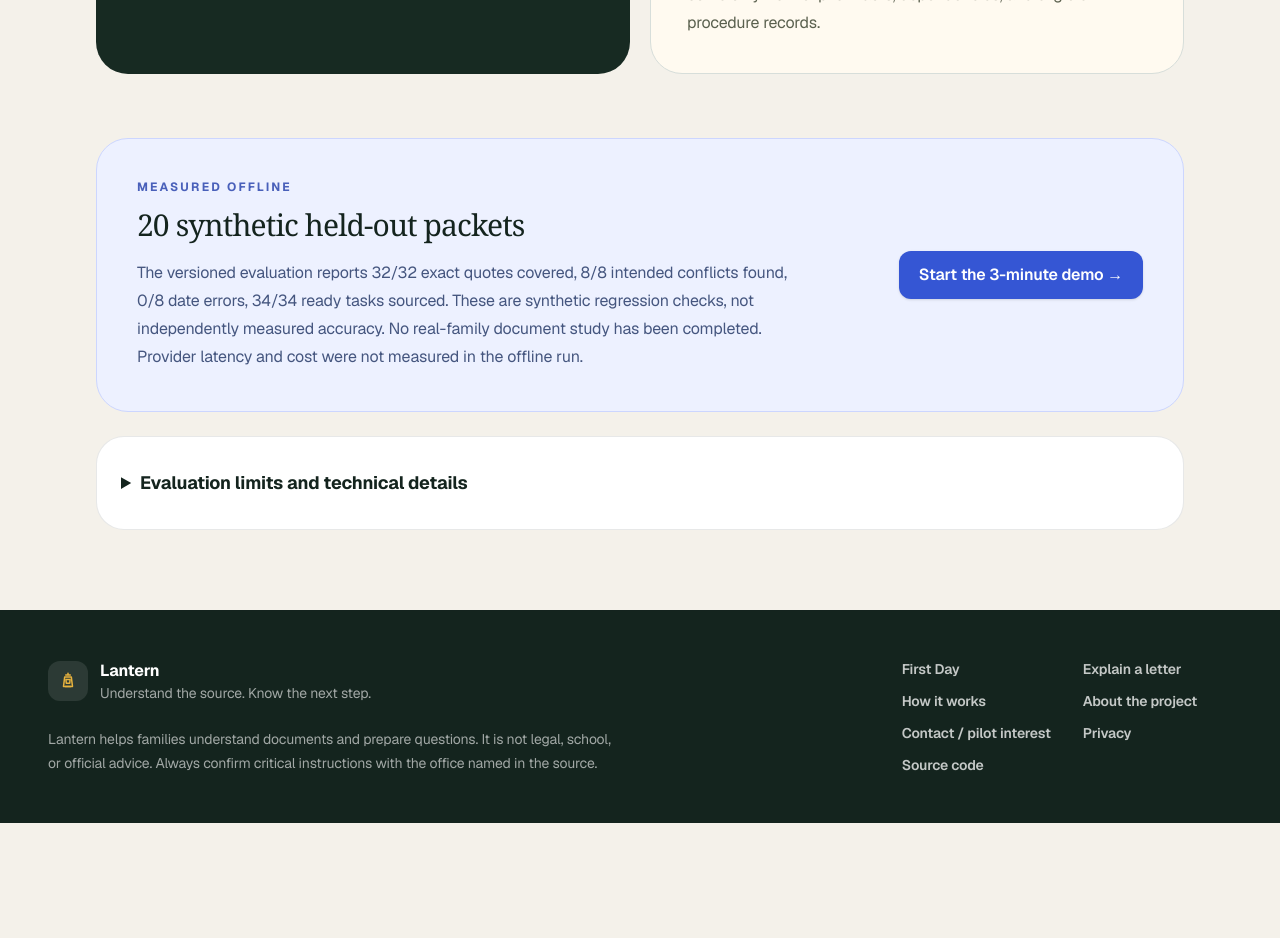
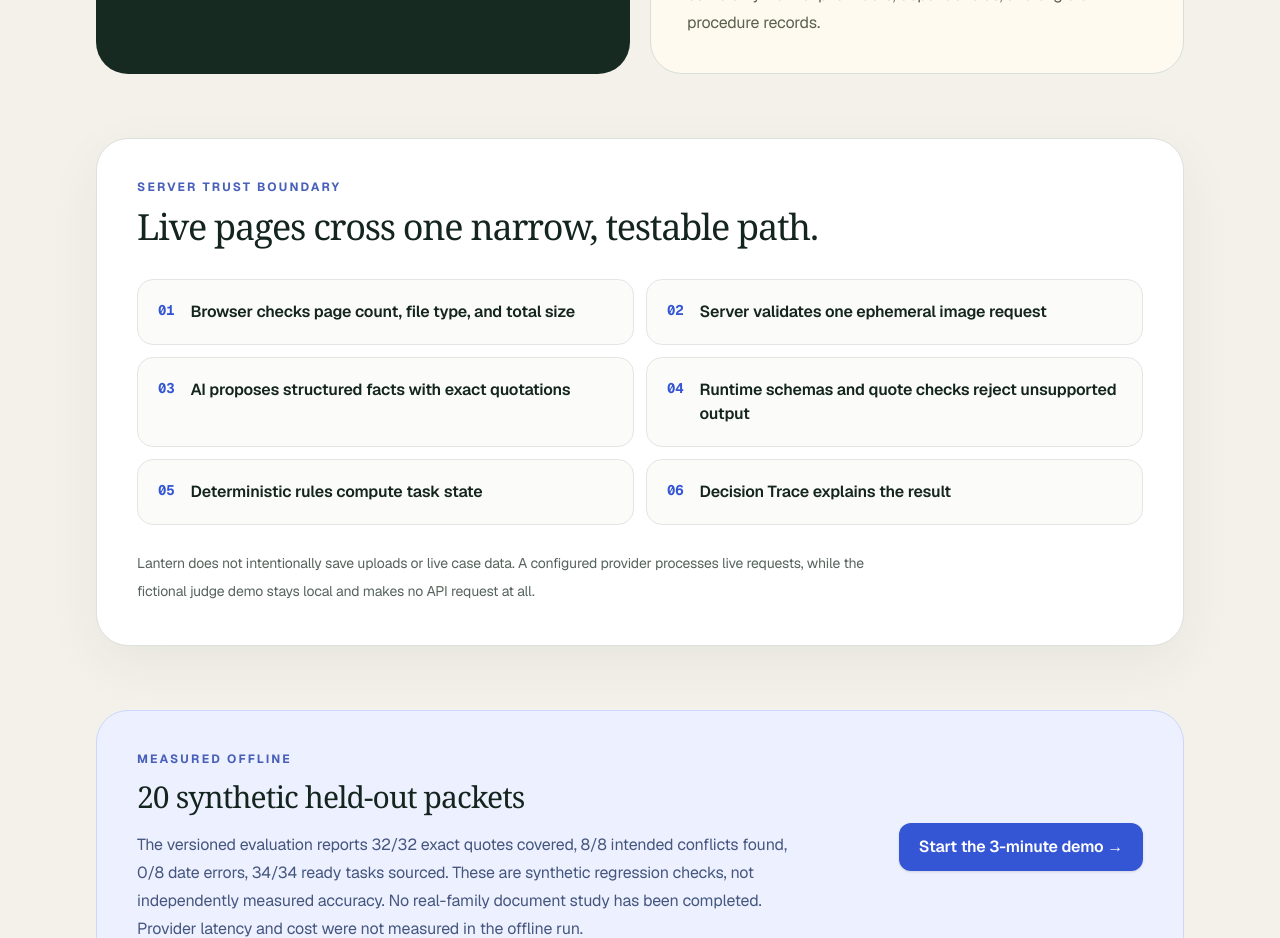
Before and after one commit to isaacgong0311-hash/Congressional-App-Challenge-, a Next.js app: page /first-day/how-it-works in a window 1280 px wide. Shown: the part 2100-3038 px from the top of the page. Before the commit the page ends 2923 px from the top, so only its background shows below. Built offline with nearby package versions, Linux system fonts and the light colour scheme; a web font is replaced by a local one.

Commit message:
docs: explain Lantern backend trust boundary

```diff
--- a/app/first-day/how-it-works/page.tsx
+++ b/app/first-day/how-it-works/page.tsx
@@ -54,6 +54,15 @@ const stages = [
       "The planner derives Ready, Waiting, Needs clarification, Needs review, or Done from those records—never from a model guess.",
     example: "Confirm orientation · Ready",
   },
+] as const;
+
+const serverStages = [
+  "Browser checks page count, file type, and total size",
+  "Server validates one ephemeral image request",
+  "AI proposes structured facts with exact quotations",
+  "Runtime schemas and quote checks reject unsupported output",
+  "Deterministic rules compute task state",
+  "Decision Trace explains the result",
 ] as const;
 
 export default function HowFirstDayWorksPage() {
@@ -179,6 +188,26 @@ export default function HowFirstDayWorksPage() {
           </div>
         </section>
 
+        <section className="mt-16 rounded-[2rem] border border-[#dbe1dc] bg-white p-7 shadow-[0_18px_55px_rgba(24,46,38,.06)] sm:p-10" aria-labelledby="server-title">
+          <p className="text-xs font-bold uppercase tracking-[0.18em] text-[#4960ba]">
+            Server trust boundary
+          </p>
+          <h2 className="mt-3 max-w-3xl font-serif text-4xl tracking-[-0.035em]" id="server-title">
+            Live pages cross one narrow, testable path.
+          </h2>
+          <ol className="mt-8 grid gap-3 md:grid-cols-2" aria-label="Backend request stages">
+            {serverStages.map((stage, index) => (
+              <li className="flex gap-4 rounded-2xl border border-[#e2e7e3] bg-[#fbfcf9] p-5" key={stage}>
+                <span className="font-mono text-sm font-bold text-[#3556d4]">{String(index + 1).padStart(2, "0")}</span>
+                <span className="font-semibold leading-6">{stage}</span>
+              </li>
+            ))}
+          </ol>
+          <p className="mt-6 max-w-3xl text-sm leading-7 text-[#56645d]">
+            Lantern does not intentionally save uploads or live case data. A configured provider processes live requests, while the fictional judge demo stays local and makes no API request at all.
+          </p>
+        </section>
+
         <section className="mt-16 rounded-[2rem] border border-[#ccd6ff] bg-[#edf1ff] p-7 sm:flex sm:items-center sm:justify-between sm:gap-8 sm:p-10">
           <div>
             <p className="text-xs font-bold uppercase tracking-[0.18em] text-[#4960ba]">
--- a/package.json
+++ b/package.json
@@ -12,6 +12,7 @@
     "test:watch": "vitest",
     "evaluate:first-day": "tsx evaluation/first-day/run.ts",
     "evaluate:usability": "tsx evaluation/usability/run.ts",
+    "smoke:providers": "tsx scripts/smoke-providers.ts",
     "test:e2e": "playwright test",
     "test:e2e:headed": "playwright test --headed",
     "test:lighthouse": "CHROME_PATH=$(node -e 'process.stdout.write(require(\"@playwright/test\").chromium.executablePath())') npx --yes @lhci/cli@0.15.1 autorun"
--- /dev/null
+++ b/scripts/smoke-providers.ts
@@ -0,0 +1,61 @@
+import { readFile } from "node:fs/promises";
+
+const baseUrl = process.env.LANTERN_BASE_URL ?? "http://127.0.0.1:3000";
+
+if (process.env.LANTERN_ALLOW_PROVIDER_SMOKE !== "1") {
+  console.error("Provider smoke checks are disabled. Set LANTERN_ALLOW_PROVIDER_SMOKE=1 to use synthetic content.");
+  process.exit(1);
+}
+
+type Capabilities = {
+  liveDocumentReading: boolean;
+  serverSpeech: boolean;
+  localHelpSearch: boolean;
+};
+
+async function timed(label: string, run: () => Promise<boolean>) {
+  const started = Date.now();
+  let passed = false;
+  try { passed = await run(); } catch { passed = false; }
+  console.log(`${label} status=${passed ? "pass" : "fail"} durationMs=${Date.now() - started} schemaValid=${passed}`);
+  if (!passed) process.exitCode = 1;
+}
+
+const health = await fetch(`${baseUrl}/api/health`, { cache: "no-store" });
+const healthBody = await health.json() as { capabilities?: Partial<Capabilities> };
+const capabilities: Capabilities = {
+  liveDocumentReading: healthBody.capabilities?.liveDocumentReading === true,
+  serverSpeech: healthBody.capabilities?.serverSpeech === true,
+  localHelpSearch: healthBody.capabilities?.localHelpSearch === true,
+};
+
+console.log(`health status=${health.ok ? "pass" : "fail"} durationMs=0 schemaValid=${Boolean(healthBody.capabilities)}`);
+if (!health.ok || !healthBody.capabilities) process.exit(1);
+
+if (capabilities.liveDocumentReading) {
+  await timed("explain", async () => {
+    const image = await readFile(new URL("../public/sample-letter.png", import.meta.url));
+    const form = new FormData();
+    form.set("image", new File([image], "sample-letter.png", { type: "image/png" }));
+    form.set("language", "English");
+    form.set("readingLevel", "standard");
+    const response = await fetch(`${baseUrl}/api/explain`, { method: "POST", body: form });
+    const body: unknown = await response.json();
+    return response.ok && body !== null && typeof body === "object" && "documentType" in body;
+  });
+} else console.log("explain status=skipped durationMs=0 schemaValid=false");
+
+if (capabilities.serverSpeech) {
+  await timed("speech", async () => {
+    const response = await fetch(`${baseUrl}/api/speak`, { method: "POST", headers: { "Content-Type": "application/json" }, body: JSON.stringify({ text: "This is a synthetic Lantern test.", bcp47: "en-US" }) });
+    return response.ok && response.headers.get("content-type") === "audio/mpeg";
+  });
+} else console.log("speech status=skipped durationMs=0 schemaValid=false");
+
+if (capabilities.localHelpSearch) {
+  await timed("local-help", async () => {
+    const response = await fetch(`${baseUrl}/api/local-help`, { method: "POST", headers: { "Content-Type": "application/json" }, body: JSON.stringify({ category: "school", city: "Round Rock", state: "TX", language: "English" }) });
+    const body: unknown = await response.json();
+    return response.ok && body !== null && typeof body === "object" && "resources" in body && Array.isArray(body.resources);
+  });
+} else console.log("local-help status=skipped durationMs=0 schemaValid=false");
```
Also changed, not shown: 4 other files (tests, documents, lock files or other folders).
